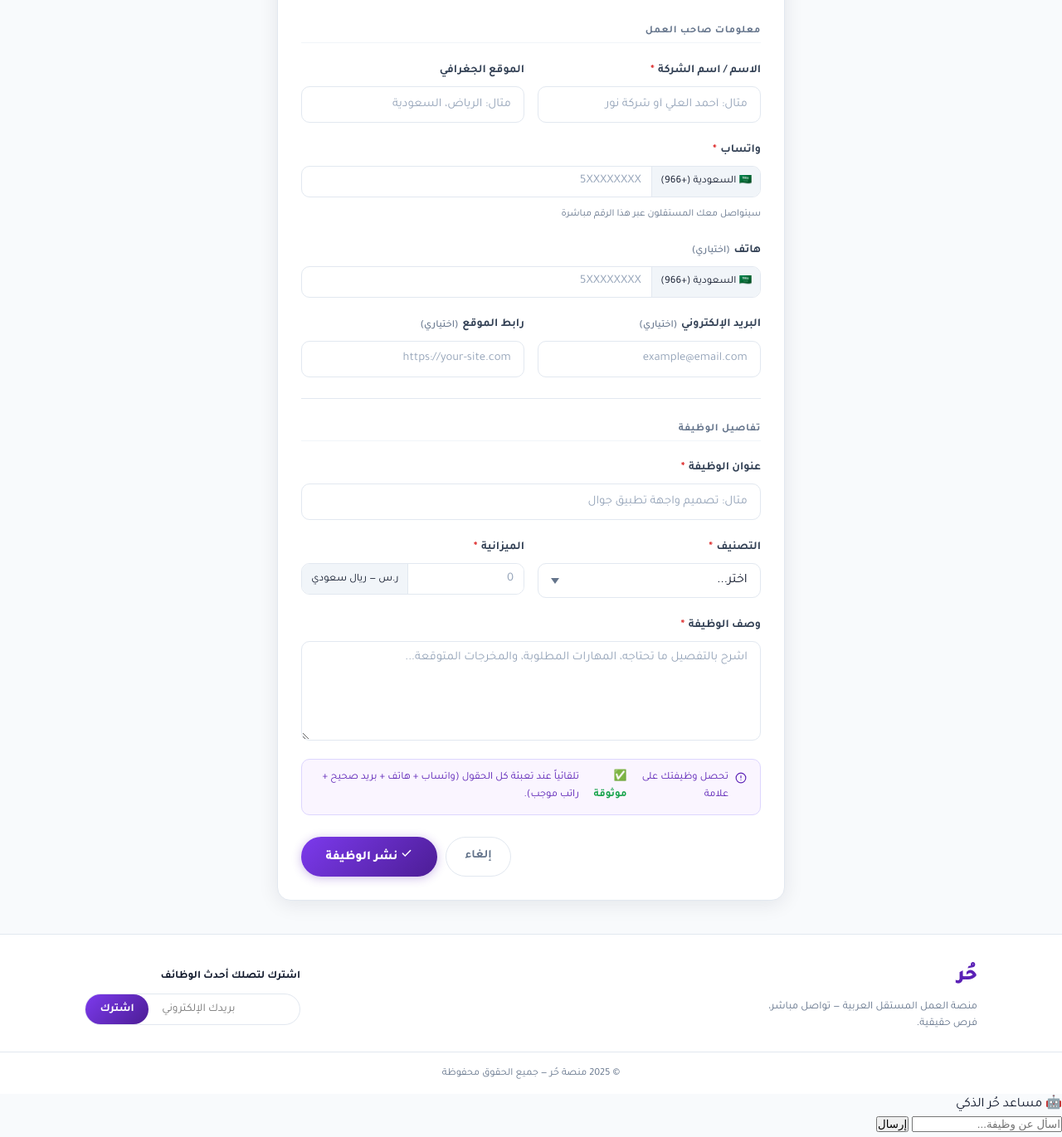
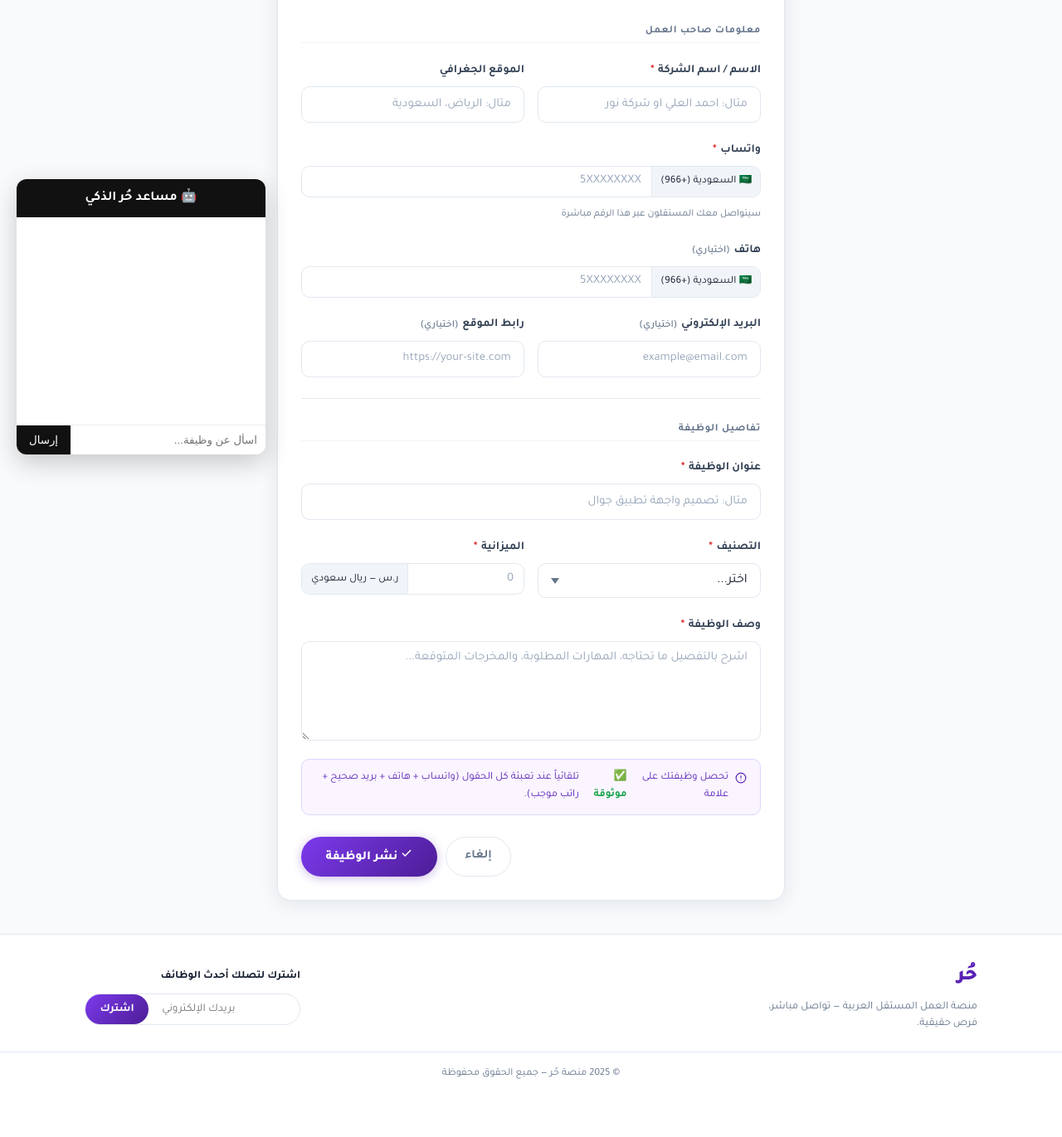
Before and after one commit to AboAmer-ai/Hor-Platform, a Flask app: page /post-job in a window 1280 px wide. Shown: the part 232-1603 px from the top of the page at 83% size. After the commit the page ends 1533 px from the top, so only its background shows below. Run offline with Flask 3, Linux system fonts and the light colour scheme; some libraries are stand-ins or nearby versions.

Commit message:
Add files via upload

```diff
--- a/static/css/style.css
+++ b/static/css/style.css
@@ -1455,3 +1455,51 @@ footer {
   .stat-num { font-size: 1.1rem; }
   .nav-btn { padding: 0.42rem 0.8rem; font-size: 0.8rem; }
 }
+
+#ai-box{
+position:fixed;
+bottom:20px;
+left:20px;
+width:300px;
+background:#fff;
+border-radius:12px;
+box-shadow:0 10px 30px rgba(0,0,0,.2);
+overflow:hidden;
+z-index:9999;
+font-family:inherit;
+}
+
+#ai-header{
+background:#111;
+color:#fff;
+padding:10px;
+font-weight:bold;
+text-align:center;
+}
+
+#ai-messages{
+height:250px;
+overflow-y:auto;
+padding:10px;
+font-size:14px;
+}
+
+#ai-input-area{
+display:flex;
+border-top:1px solid #eee;
+}
+
+#ai-input{
+flex:1;
+border:none;
+padding:10px;
+outline:none;
+}
+
+#ai-input-area button{
+background:#111;
+color:#fff;
+border:none;
+padding:10px 15px;
+cursor:pointer;
+}
```
